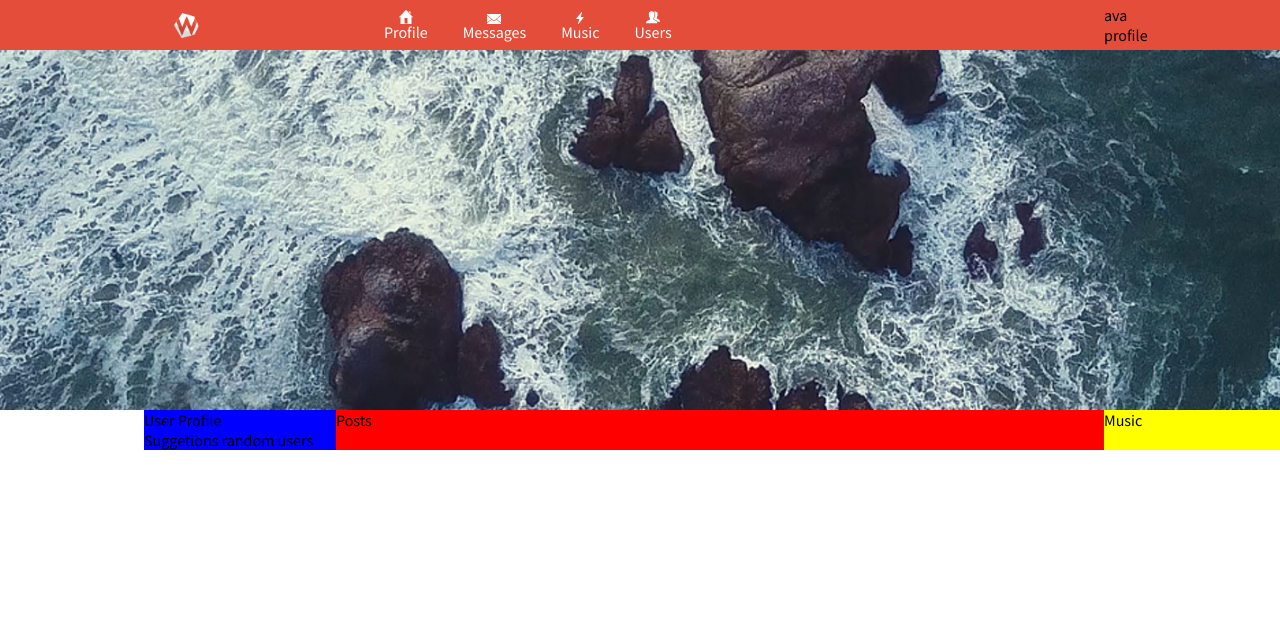
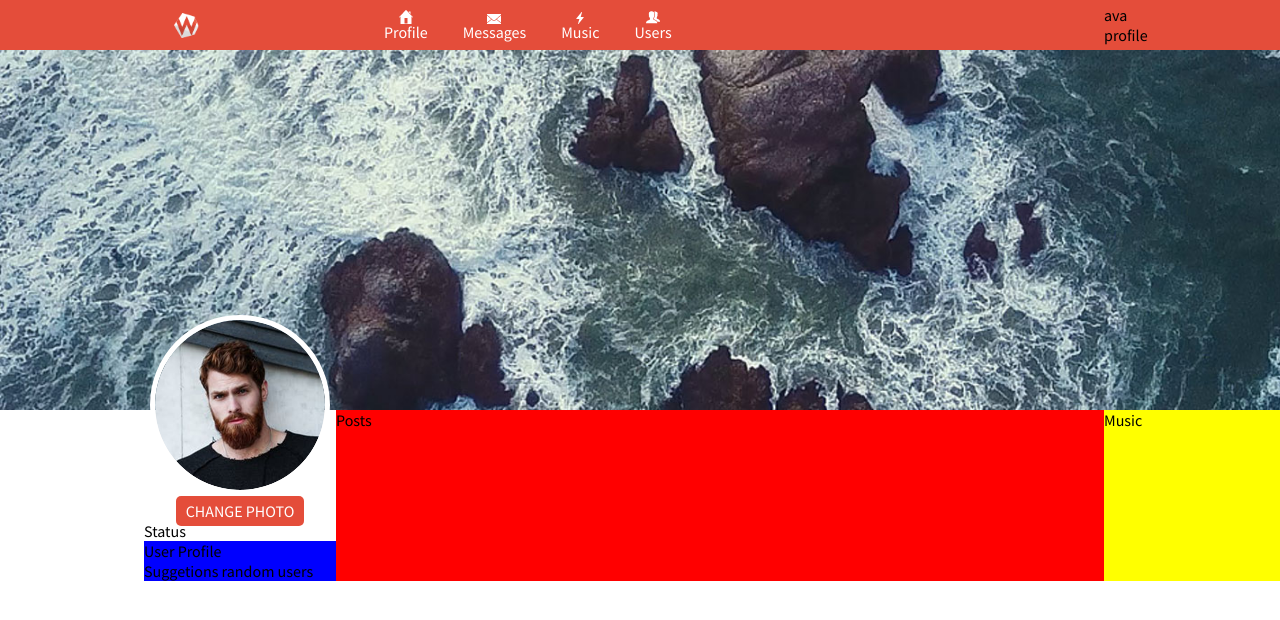
Before and after one commit to LaCuba/social-network, a React (Create React App) app: page / in a window 1280 px wide. Shown: the top 620 px of the page. Built offline with nearby package versions, Linux system fonts and the light colour scheme.

Commit message:
Created UserProfile component.

```diff
--- a/src/component/ProfilePage/LeftSidebar/LeftSidebar.jsx
+++ b/src/component/ProfilePage/LeftSidebar/LeftSidebar.jsx
@@ -1,10 +1,12 @@
 import React from 'react'
 import styles from './LeftSidebar.module.scss'
+import UserProfile from './UserProfile/UserProfile'
 
 const LeftSidebar = (props) => {
   return (
     <div className={styles.leftSideBar}>
       <div className={styles.userProfile}>
+        <UserProfile />
         User Profile
       </div>
       <div className={styles.suggetions}>
--- a/src/component/ProfilePage/LeftSidebar/LeftSidebar.module.scss
+++ b/src/component/ProfilePage/LeftSidebar/LeftSidebar.module.scss
@@ -1,4 +1,5 @@
 .leftSideBar {
   grid-area: "leftSideBar";
   background-color: blue;
+  z-index: 200;
 }
--- /dev/null
+++ b/src/component/ProfilePage/LeftSidebar/UserProfile/UserProfile.jsx
@@ -0,0 +1,22 @@
+import React from 'react'
+import styles from './UserProfile.module.scss'
+import userProfileImage from './../../../../common/images/user-pro-img.png'
+
+const UserProfile = (props) => {
+  return (
+    <div className={styles.userProfile}>
+      <div className={styles.avaProfile}>
+        <img src={userProfileImage} alt="" />
+        <div className={styles.imageBtn}>
+          <input type="file" name="avatar" id="file" />
+          <label htmlFor="file">Change Photo</label>
+        </div>
+      </div>
+      <div>
+        Status
+      </div>
+    </div>
+  )
+}
+
+export default UserProfile
--- /dev/null
+++ b/src/component/ProfilePage/LeftSidebar/UserProfile/UserProfile.module.scss
@@ -0,0 +1,31 @@
+.userProfile {
+  background-color: #fff;
+}
+
+.avaProfile {
+  position: relative;
+  text-align: center;
+  img {
+    margin-top: -95px;
+    border: 5px solid #fff;
+    border-radius: 100%;
+  }
+}
+
+.imageBtn {
+  margin-top: 2px;
+  input {
+    position: absolute;
+    opacity: 0;
+    z-index: -1;
+  }
+  label {
+    cursor: pointer;
+    text-transform: uppercase;
+    color: #fff;
+    background-color: #e44d3a;
+    border-radius: 5px;
+    padding: 5px 10px;
+  }
+
+}
```
Also changed, not shown: src/common/images/user-pro-img.png (added).
